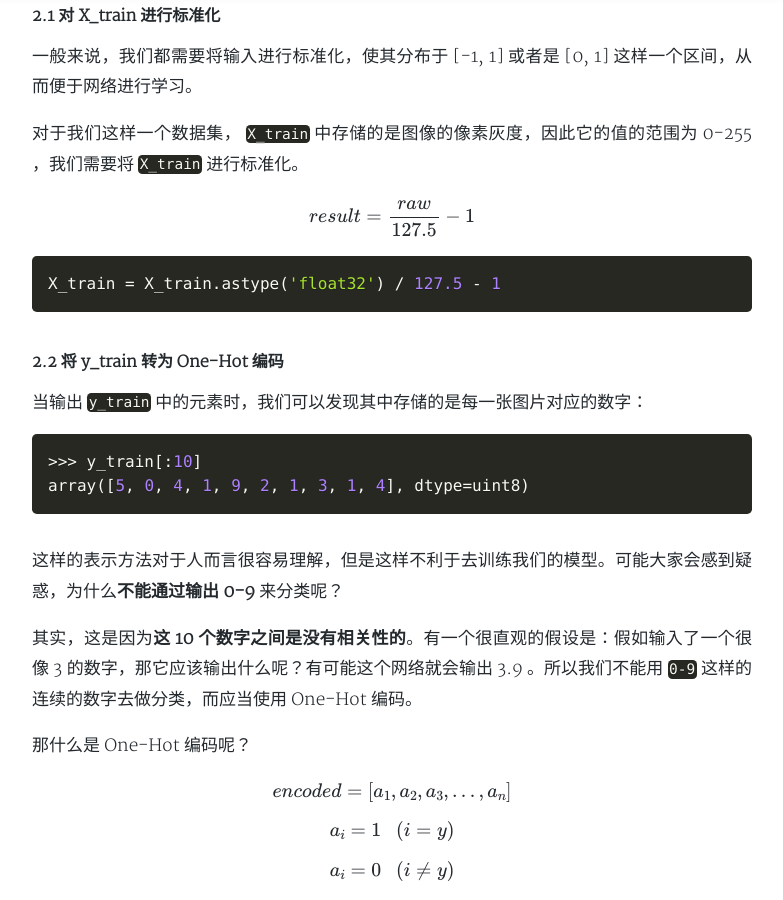
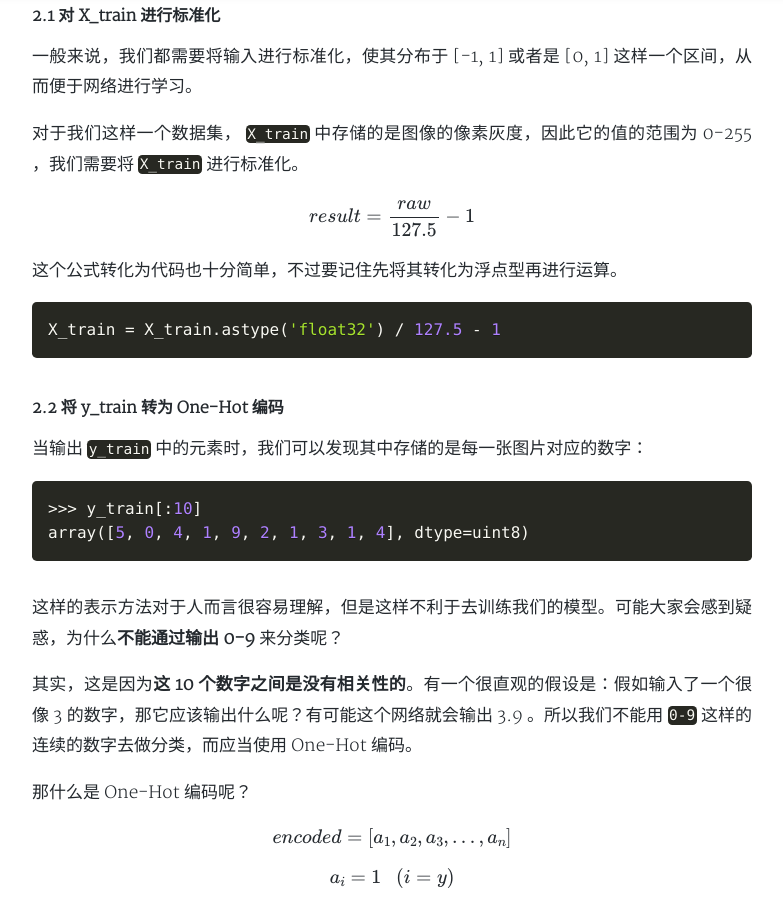
Before and after one commit to cometeme/cometeme.github.io, a Jekyll site: the page built from _posts/2018-12-13-[Keras]使用Keras搭建第一个深度学习网络.md, in a window 1280 px wide and 900 px high, scrolled down 2981 px. Shown: the whole window, without its empty margins (248-1031 px from the left). Built offline with Jekyll 4.4.1, drawn with Linux system fonts in a browser that asks for light colours; nearby versions of some CDN libraries; formulas are drawn with MathJax 3; comment, search, counter and statistics services are not loaded; a style sheet for code colours, icons or effects is not loaded.

Commit message:
Update 2018-12-13-[Keras]使用Keras搭建第一个深度学习网络.md

````diff
--- a/_posts/2018-12-13-[Keras]使用Keras搭建第一个深度学习网络.md
+++ b/_posts/2018-12-13-[Keras]使用Keras搭建第一个深度学习网络.md
@@ -85,6 +85,8 @@ from keras.datasets import mnist
 对于我们这样一个数据集， `X_train` 中存储的是图像的像素灰度，因此它的值的范围为 0-255 ，我们需要将 `X_train` 进行标准化。
 
 $$ result = \frac{raw}{127.5} - 1 $$
+
+这个公式转化为代码也十分简单，不过要记住先将其转化为浮点型再进行运算。
 
 ```python
 X_train = X_train.astype('float32') / 127.5 - 1
````
